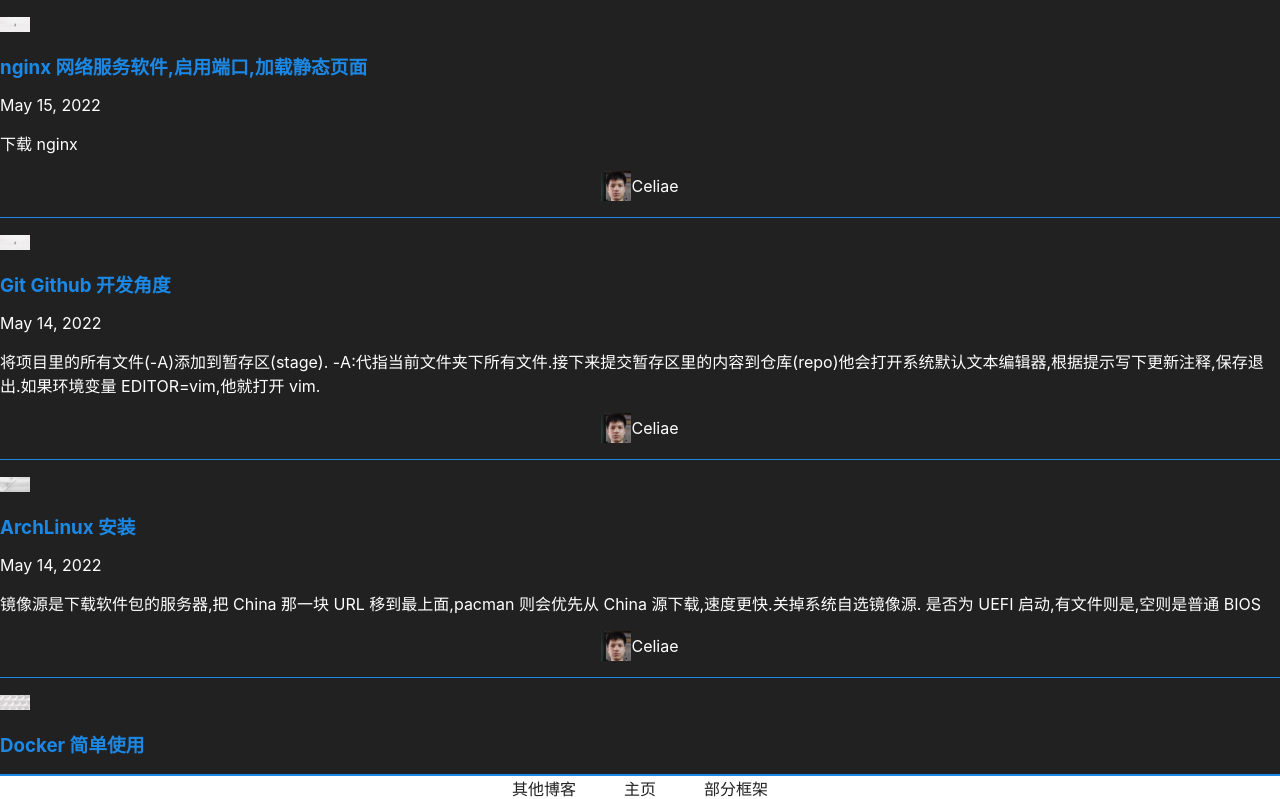
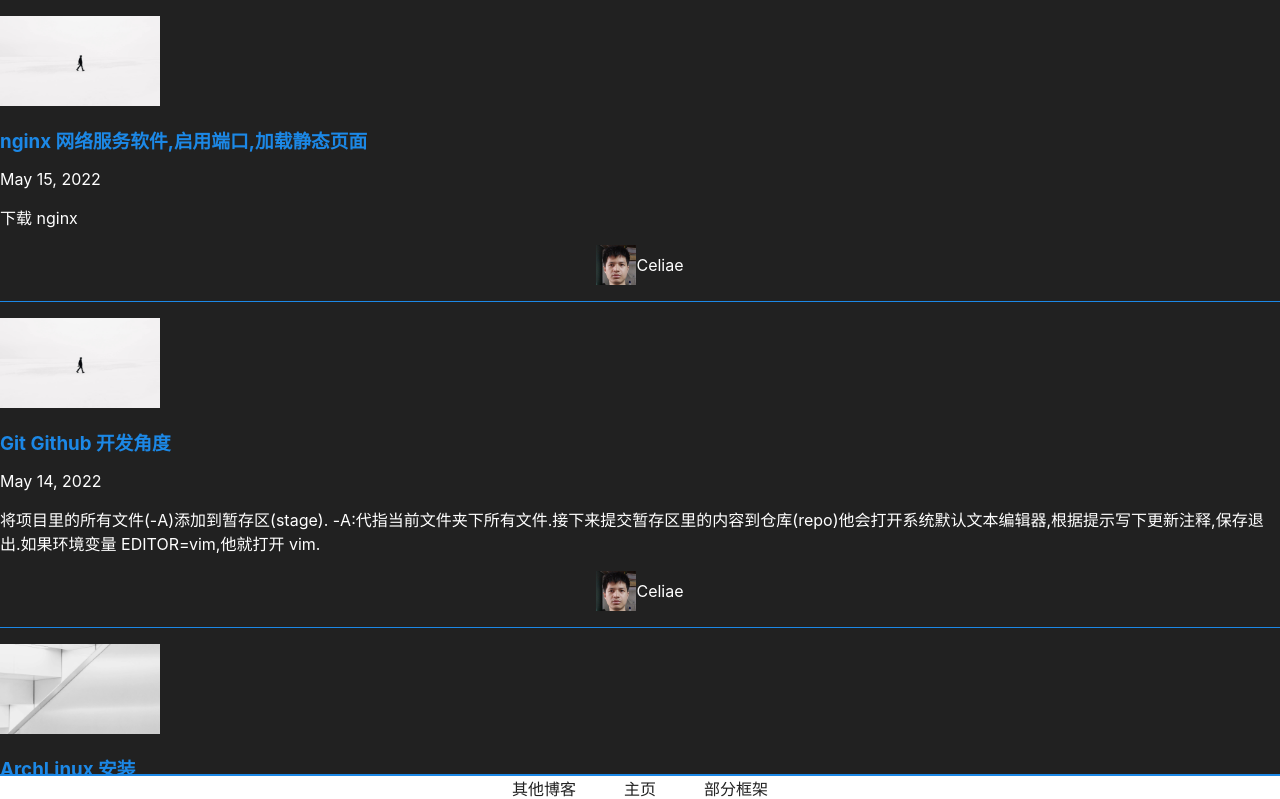
Before and after one commit to celiae/ceblog, a Next.js app: page / in a window 1280 px wide. Shown: the top 799 px of the page. Built offline with nearby package versions, Linux system fonts and the light colour scheme.

Commit message:
Language set to zh_CN(China)

```diff
--- a/components/avatar.tsx
+++ b/components/avatar.tsx
@@ -1,3 +1,5 @@
+import Image from "next/image";
+
 type Props = {
   name: string;
   picture: string;
@@ -6,7 +8,15 @@
 const Avatar = ({ name, picture }: Props) => {
   return (
     <div className="flex pt1">
-      <img src={picture} className="w-12 h-12 rounded-full mr-4" alt={name} />
+      <Image
+        src={picture}
+        className=""
+        alt={name}
+        width={40}
+        height={40}
+        objectFit="cover"
+        quality={100}
+      />
       <div className="text-xl font-bold">{name}</div>
     </div>
   );
--- a/components/cover-image.tsx
+++ b/components/cover-image.tsx
@@ -1,22 +1,27 @@
-import cn from 'classnames'
-import Link from 'next/link'
+import cn from "classnames";
+import Link from "next/link";
+import Image from "next/image";
 
 type Props = {
-  title: string
-  src: string
-  slug?: string
-}
+  title: string;
+  src: string;
+  slug?: string;
+};
 
 const CoverImage = ({ title, src, slug }: Props) => {
   const image = (
-    <img
+    <Image
       src={src}
       alt={`Cover Image for ${title}`}
-      className={cn('shadow-sm', {
-        'hover:shadow-lg transition-shadow duration-200': slug,
+      className={cn("shadow-sm", {
+        "hover:shadow-lg transition-shadow duration-200": slug,
       })}
+      width={160}
+      height={90}
+      objectFit="cover"
+      quality={100}
     />
-  )
+  );
   return (
     <div className="sm:mx-0">
       {slug ? (
@@ -27,7 +32,7 @@
         image
       )}
     </div>
-  )
-}
+  );
+};
 
-export default CoverImage
+export default CoverImage;
```
Also changed, not shown: styles/globals.css (line endings or trailing spaces).
